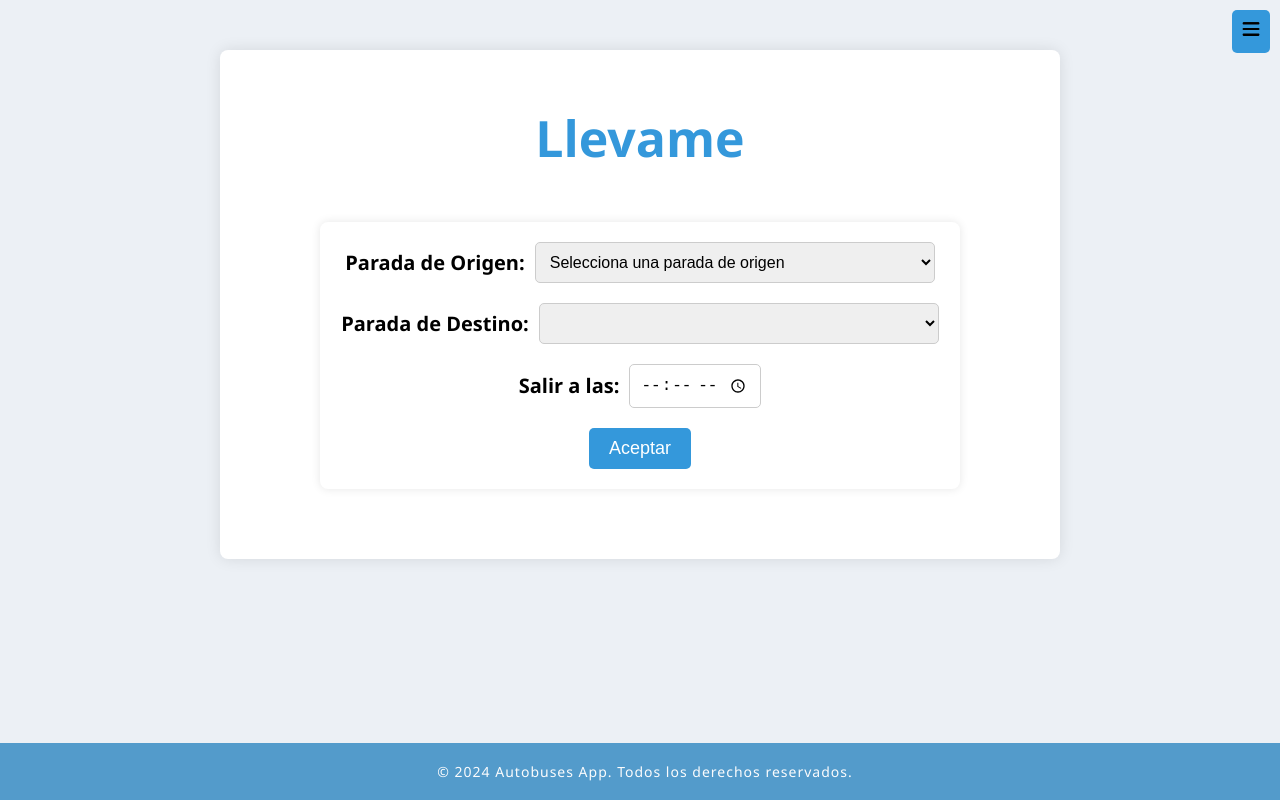
After one commit to nachodorado98/Flask-Autobuses, a Python web app: template python/src/templates/llevame.html in a window 1280 px wide. The commit adds this page. Run offline with Jinja, Linux system fonts and the light colour scheme; the template is opened without the code that fills it: most values are stand-ins (such as "Sample title", 1, 10 or a date in 2020); lists and menus that the app fills with data are empty.

Commit message:
Creacion pagina llevame

```diff
--- a/python/src/__init__.py
+++ b/python/src/__init__.py
@@ -8,6 +8,7 @@ from .blueprints.anadir_parada import bp_anadir_parada
 from .blueprints.paradas_favoritas import bp_paradas_favoritas
 from .blueprints.detalle_parada import bp_detalle_parada
 from .blueprints.recorrido_linea import bp_recorrido_linea
+from .blueprints.llevame import bp_llevame
 
 from .utilidades.utils import crearCarpeta
 
@@ -35,6 +36,7 @@ def crear_app(configuracion:object)->Flask:
 	app.register_blueprint(bp_paradas_favoritas)
 	app.register_blueprint(bp_detalle_parada)
 	app.register_blueprint(bp_recorrido_linea)
+	app.register_blueprint(bp_llevame)
 
 	creacionEntorno()
 
--- a/python/src/static/css/main.css
+++ b/python/src/static/css/main.css
@@ -715,3 +715,51 @@ footer {
 .volver-parada-button:hover {
     background-color: #2980b9;
 }
+
+/*--------------------------------------------LLEVAME-------------------------------------------------*/
+
+.formulario-llevame {
+    max-width: 600px;
+    margin: 50px auto;
+    padding: 20px;
+    background-color: #fff;
+    border-radius: 8px;
+    box-shadow: 0 0 10px rgba(0, 0, 0, 0.1);
+}
+
+.form-row {
+    display: flex;
+    align-items: center;
+    margin-bottom: 20px;
+    justify-content: center;
+}
+
+label {
+    margin-right: 10px;
+    font-size: 20px;
+}
+
+select, input[type="time"] {
+    padding: 10px;
+    font-size: 16px;
+    border-radius: 5px;
+    border: 1px solid #ccc;
+}
+
+select{
+    width: 400px;
+}
+
+button {
+    background-color: #3498db;
+    color: #fff;
+    padding: 10px 20px;
+    font-size: 18px;
+    border: none;
+    border-radius: 5px;
+    cursor: pointer;
+}
+
+button:hover {
+    background-color: #2980b9;
+}
--- /dev/null
+++ b/python/src/static/js/formulario_llevame.js
@@ -0,0 +1,25 @@
+// Funcion para obtener las paradas destino en base a la parada origen correspondiente en el formulario
+function actualizarParadas() {
+    var paradaSeleccionada = document.getElementById("parada-origen").value;
+    var paradaDropdown = document.getElementById("parada-destino");
+
+    while (paradaDropdown.options.length > 0) {
+        paradaDropdown.remove(0);
+    }
+
+    if (paradaSeleccionada) {
+
+        fetch("/posibles_paradas_destino?parada_origen=" + encodeURIComponent(paradaSeleccionada))
+            .then(response => response.json())
+            .then(paradas_destino => {
+
+                paradas_destino.forEach(function(paradas_destino) {
+                    var option = document.createElement("option");
+                    option.text = "Nº "+paradas_destino[0]+": "+paradas_destino[1];
+                    option.value = paradas_destino[0];
+                    paradaDropdown.add(option);
+                });
+            })
+            .catch(error => console.error("Error al obtener paradas_destino:", error));
+    }
+}
--- a/python/src/templates/inicio.html
+++ b/python/src/templates/inicio.html
@@ -4,6 +4,7 @@
     <meta charset="UTF-8">
     <meta name="viewport" content="width=device-width, initial-scale=1.0">
     <link rel="stylesheet" type="text/css" href="{{ url_for('static', filename='css/main.css') }}">
+    <script src="{{ url_for('static', filename='js/formulario_llevame.js') }}"></script>
     <title>Autobuses</title>
 </head>
 <body>
@@ -25,6 +26,7 @@
                 <li><a href="/">Inicio</a></li>
                 <li><a href="/anadir_linea">Añadir Linea Recorrida</a></li>
                 <li><a href="/paradas_favoritas">Paradas Favoritas</a></li>
+                <li><a href="/llevame">Llevame</a></li>
             </ul>
         </div>
 
--- /dev/null
+++ b/python/src/templates/llevame.html
@@ -0,0 +1,39 @@
+{% extends 'inicio.html' %}
+
+{% block titulo %}
+
+<h1>Llevame</h1>
+
+{% endblock titulo %}
+
+{% block principal %}
+
+<form class="formulario-llevame" action="#" method="POST">
+
+    <div class="form-row">
+        <label for="parada-origen"><strong>Parada de Origen:</strong></label>
+        <select id="parada-origen" name="parada-origen" onchange="actualizarParadas()" required>
+            <option value="">Selecciona una parada de origen</option>
+
+            {% for parada, nombre in paradas_origen %}
+                <option value="{{ parada }}">Nº {{ parada }}: {{ nombre }}</option>
+            {% endfor %}
+
+        </select>
+    </div>
+
+    <div class="form-row">
+        <label for="parada-destino"><strong>Parada de Destino:</strong></label>
+        <select id="parada-destino" name="parada-destino" required></select>
+    </div>
+
+    <div class="form-row">
+        <label for="hora"><strong>Salir a las:</strong></label>
+        <input type="time" id="hora" name="hora" value="{{ hora }}" required>
+    </div>
+
+    <button type="submit" class="boton-aceptar">Aceptar</button>
+
+</form>
+
+{% endblock principal %}
--- a/python/src/utilidades/confutils.py
+++ b/python/src/utilidades/confutils.py
@@ -3,3 +3,4 @@ ENDPOINT_LOGIN="/mobilitylabs/user/login"
 ENDPOINT_PARADAS="/transport/busemtmad/stops"
 ENDPOINT_DETALLE="/detail"
 ENDPOINT_TIEMPOS="/arrives"
+ENDPOINT_RUTA="/transport/busemtmad/travelplan"
```
Also changed, not shown: python/src/blueprints/llevame.py (added, +33 -0 lines), python/src/database/conexion.py (+14 -0 lines), python/src/utilidades/utils.py (+66 -10 lines), python/tests/testapp/test_llevame.py (added, +13 -0 lines), python/tests/testdatabase/test_tablas.py (+15 -0 lines), python/tests/testutilidades/test_utils.py (+112 -1 lines).
